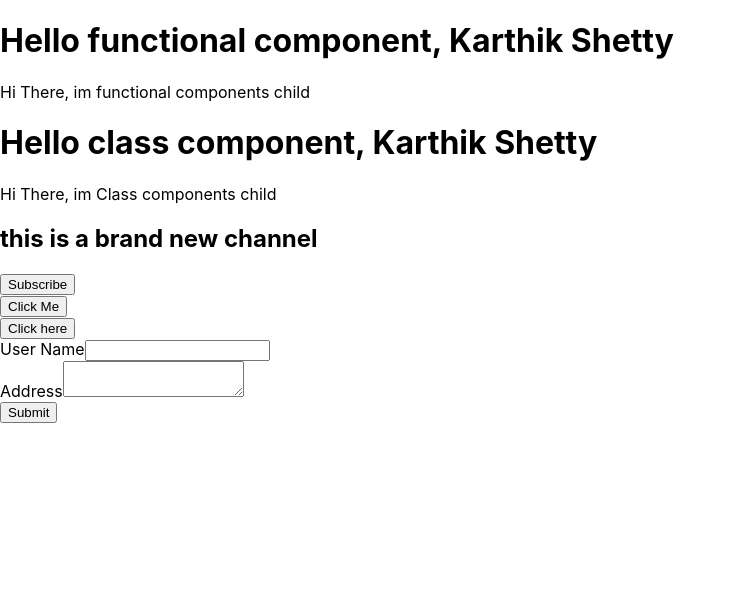
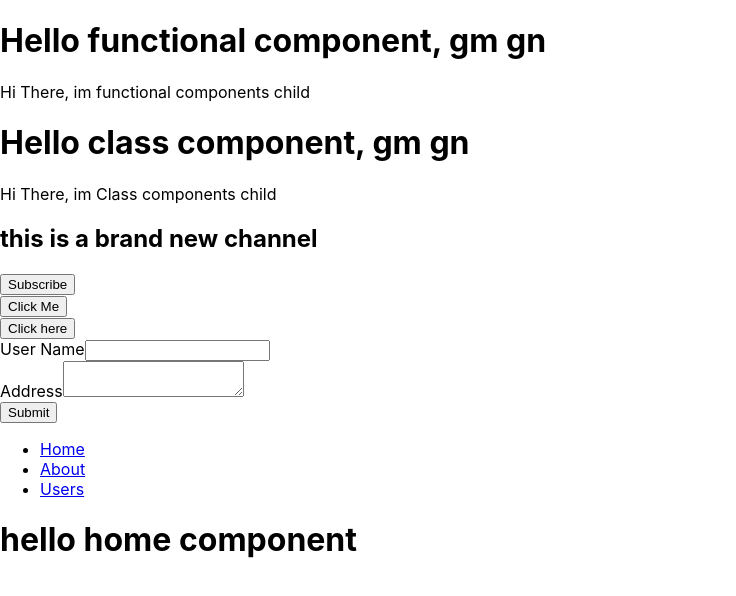
Before and after one commit to KarthikShetty11/learn-react, a React (Create React App) app: page / in a window 1280 px wide. Shown: the top 596 px of the page, without its empty margins (0-736 px from the left). Built offline with nearby package versions, Linux system fonts and the light colour scheme.

Commit message:
Routing in React

```diff
--- a/package.json
+++ b/package.json
@@ -8,6 +8,7 @@
     "@testing-library/user-event": "^13.5.0",
     "react": "^18.1.0",
     "react-dom": "^18.1.0",
+    "react-router-dom": "^6.3.0",
     "react-scripts": "5.0.1",
     "web-vitals": "^2.1.4"
   },
--- a/src/App.js
+++ b/src/App.js
@@ -7,18 +7,20 @@ import Channel from './components/Channel';
 import FunctionClick from './components/FunctionClick';
 import CFucntionClick from './components/CFuntionClick';
 import Form from './components/Form';
+import Routing from './components/Routing';
 
 function App(){
   return(
          <div>
-           <Header name="Karthik" last="Shetty"/>
+           <Header name="gm" last="gn"/>
            <p>Hi There, im functional components child</p>
-           <Cheader name="Karthik" last="Shetty"/>
+           <Cheader name="gm" last="gn"/>
            <p>Hi There, im Class components child</p>
            <Channel />
            <FunctionClick/>
            <CFucntionClick/>
            <Form></Form>
+           <Routing></Routing>
          </div>
         );
 }
--- a/src/components/Form.js
+++ b/src/components/Form.js
@@ -1,6 +1,6 @@
-import React from 'react'
+import React, {Component} from 'react'
 
-class Form extends React.Component{
+class Form extends Component{
 
     constructor(){
         super();
--- /dev/null
+++ b/src/components/Routing.js
@@ -0,0 +1,43 @@
+import React from 'react';
+import {BrowserRouter as Router, Routes, Route, Link} from 'react-router-dom';
+
+export default function Routing(){
+    return(
+        <Router>
+            <div>
+                <nav>
+                    <ul>
+                        <li>
+                            <Link to='/'>Home</Link>
+                        </li>
+                        <li>
+                            <Link to='/about'>About</Link>
+                        </li>
+                        <li>
+                            <Link to='/users'>Users</Link>
+                        </li>
+                    </ul>
+                </nav>
+            </div>
+
+            <Routes>
+                <Route path='/about' element={<About/>}></Route>
+                <Route path='/users'element={<Users/>}></Route>
+                <Route path='/' element={<Home/>}></Route>
+            </Routes>
+
+        </Router>
+    )
+}
+
+function Home(){
+    return <h1>hello home component</h1>
+}
+
+function About(){
+    return <h1> Hi about component</h1>
+}
+
+function Users(){
+    return <h1>hey user component</h1>
+}
```
Also changed, not shown: 1 other file (tests, documents, lock files or other folders).
